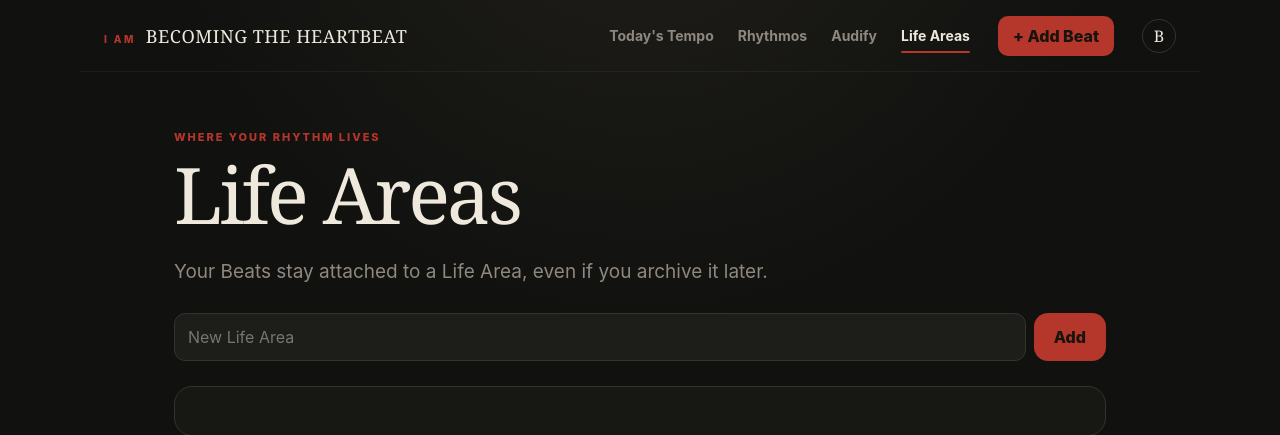
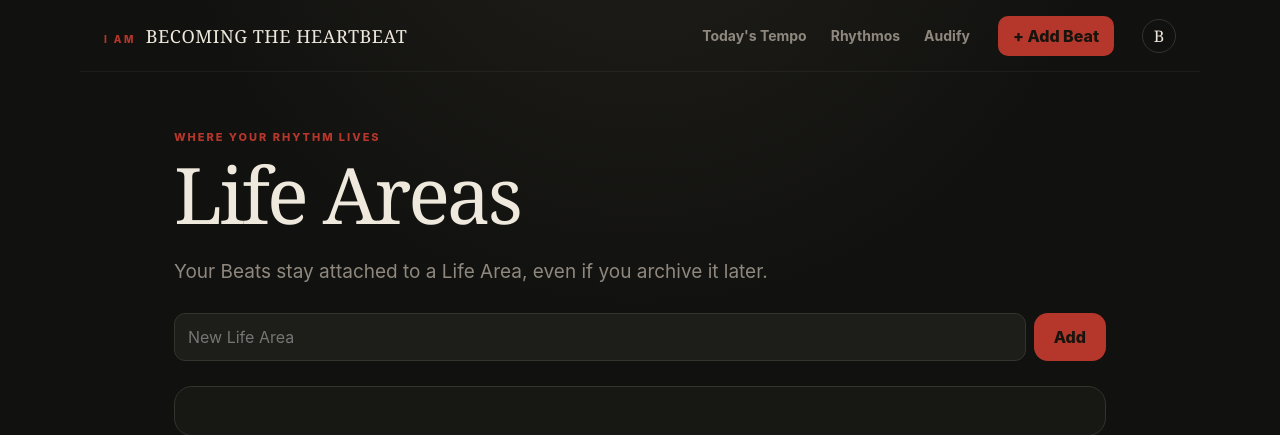
Before and after one commit to drummerbock/sumbody, a Flask app: page /areas in a window 1280 px wide. Shown: the top 435 px of the page. Run offline with Flask 3, Linux system fonts and the light colour scheme; the visitor is signed in with stand-in values (Sample User, id 1); data that the repository does not hold is empty; some libraries are stand-ins or nearby versions.

Commit message:
Remove Life Areas from primary navigation

```diff
--- a/templates/base.html
+++ b/templates/base.html
@@ -5,7 +5,7 @@
   <meta name="viewport" content="width=device-width,initial-scale=1,viewport-fit=cover">
   <meta name="theme-color" content="#11110f">
   <title>{% block title %}I Am · Becoming the Heartbeat{% endblock %}</title>
-  <link rel="stylesheet" href="{{ url_for('static',filename='style.css',v='20261006-nav-refine') }}">
+  <link rel="stylesheet" href="{{ url_for('static',filename='style.css',v='20261006-rhythmos-integrate') }}">
 </head>
 <body class="{{ 'authenticated-page' if current_user.is_authenticated else '' }}">
 <header class="topbar">
@@ -15,7 +15,6 @@
     <a class="{{'active' if request.endpoint == 'home' else ''}}" href="{{url_for('home')}}">Today's Tempo</a>
     <a class="{{'active' if request.endpoint == 'goals' else ''}}" href="{{url_for('goals')}}">Rhythmos</a>
     <a class="{{'active' if request.endpoint == 'history' else ''}}" href="{{url_for('history')}}">Audify</a>
-    <a class="{{'active' if request.endpoint in ['areas','toggle_area'] else ''}}" href="{{url_for('areas')}}">Life Areas</a>
   </nav>
   <button class="quick-add desktop-add" type="button" data-open-composer>+ Add Beat</button>
   <details class="account-menu">
@@ -41,7 +40,6 @@
   <a class="{{'active' if request.endpoint == 'goals' else ''}}" href="{{url_for('goals')}}">Rhythmos</a>
   <button class="mobile-add" type="button" data-open-composer aria-label="Add Beat">+</button>
   <a class="{{'active' if request.endpoint == 'history' else ''}}" href="{{url_for('history')}}">Audify</a>
-  <a class="{{'active' if request.endpoint in ['areas','toggle_area'] else ''}}" href="{{url_for('areas')}}">Areas</a>
 </footer>
 
 <section class="quick-composer" aria-label="Quick Beat composer">
```
